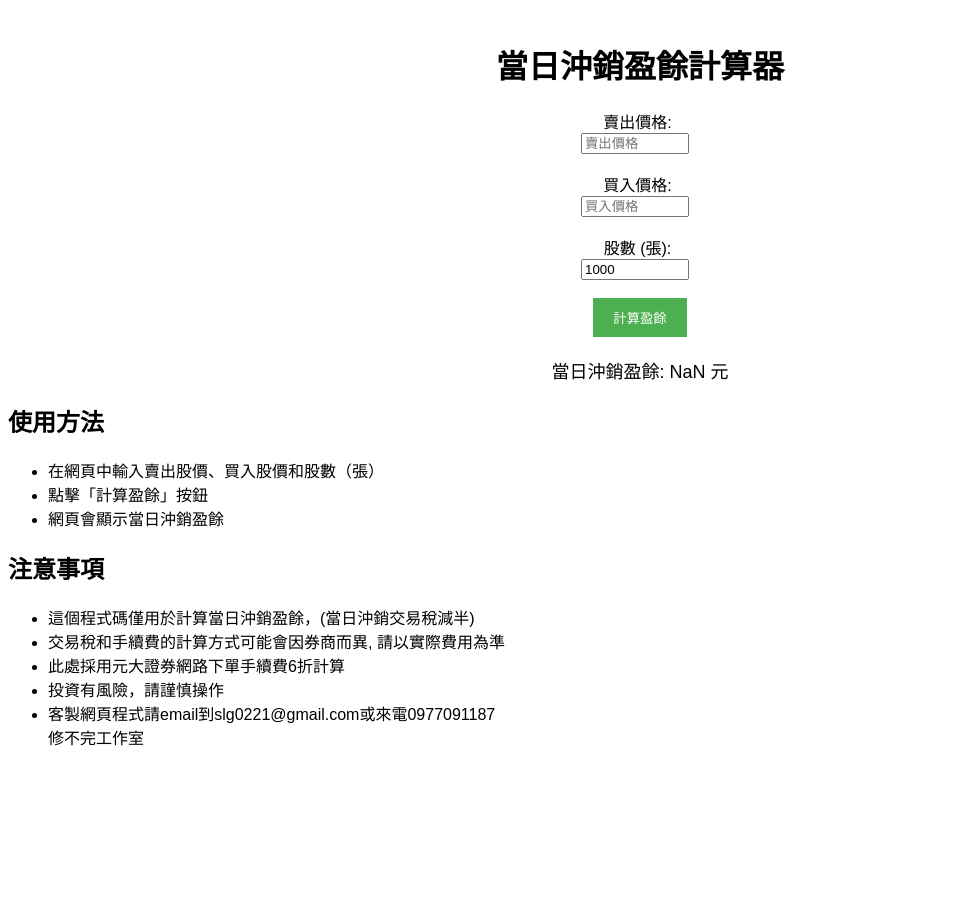
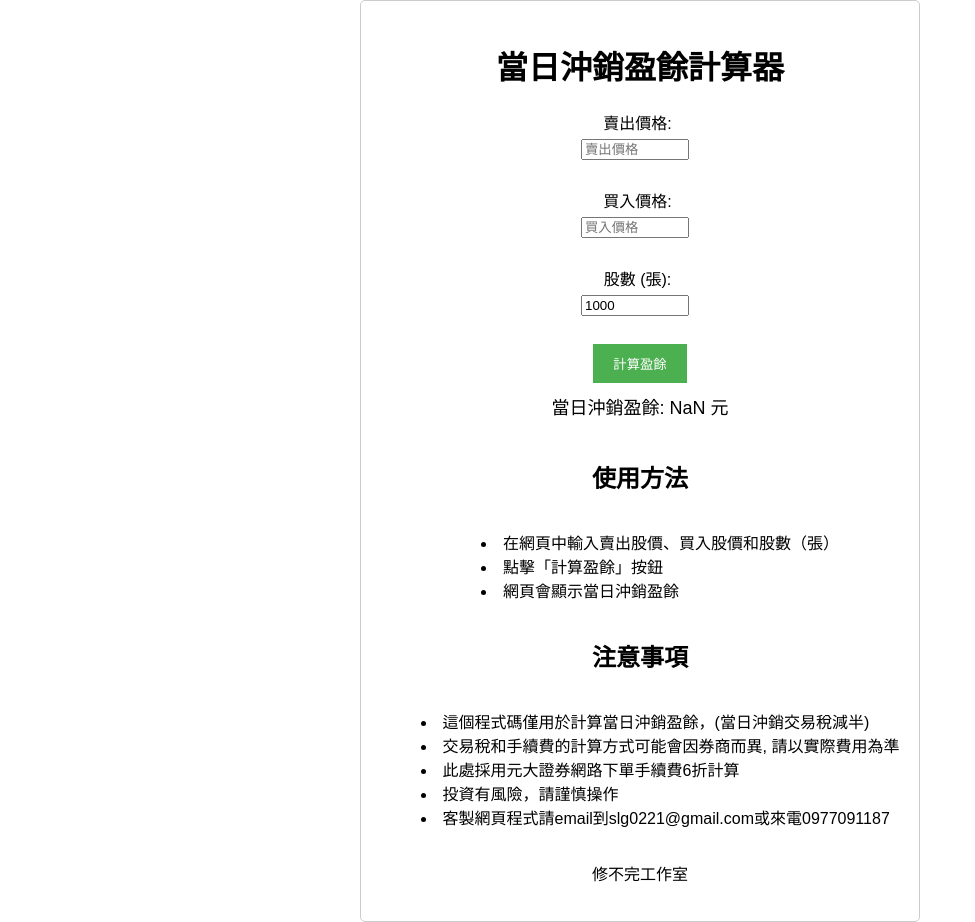
Before and after one commit to slg0221/sc, a plain HTML site: page index.html in a window 1280 px wide. Both pictures are taken after a click on the button "計算盈餘". Shown: the whole page, without its empty margins (0-975 px from the left). Before the commit the page ends 800 px from the top, so only its background shows below. Drawn offline with Linux system fonts and the light colour scheme.

Commit message:
Update index.html

```diff
--- a/index.html
+++ b/index.html
@@ -7,30 +7,53 @@
     <style>
         body {
             font-family: sans-serif;
+            display: flex;
+            flex-direction: column;
+            align-items: center;
+            justify-content: center;
+            min-height: 100vh;
+            margin: 0;
         }
+
         .container {
             display: flex;
             flex-direction: column;
             align-items: center;
-      margin: 20px;
+            padding: 20px;
+            border: 1px solid #ccc;
+            border-radius: 5px;
+            text-align: center;
         }
+
         label {
             margin-right: 5px;
+            margin-bottom: 5px;
+            text-align: left;
         }
+
         input[type="number"] {
             width: 100px;
             margin-right: 10px;
+            margin-bottom: 10px;
         }
+
         button {
             padding: 10px 20px;
             background-color: #4CAF50;
             color: white;
             border: none;
             cursor: pointer;
+            margin-bottom: 10px;
         }
+
         .result {
-      margin-top: 20px;
             font-size: 18px;
+            margin-bottom: 20px;
+        }
+
+        ul {
+            text-align: left;
+            list-style-position: inside;
         }
     </style>
 </head>
@@ -48,26 +71,6 @@
         <br>
         <button onclick="calculateProfit()">計算盈餘</button>
         <div class="result" id="profit"></div>
-  </div>
-
-  <script>
-    function calculateProfit() {
-      const sellPrice = parseFloat(document.getElementById("sellPrice").value);
-      const buyPrice = parseFloat(document.getElementById("buyPrice").value);
-      const shares = parseFloat(document.getElementById("shares").value);
-
-      // 計算手續費和交易稅
-      const sellFee = sellPrice * shares * 0.000855;
-      const buyFee = buyPrice * shares * 0.000855;
-      const tax = sellPrice * shares * 0.0015;
-
-      // 計算盈餘
-      const profit = (sellPrice - buyPrice) * shares - sellFee - buyFee - tax;
-
-      // 顯示盈餘
-      document.getElementById("profit").innerHTML = `當日沖銷盈餘: ${profit.toFixed(2)} 元`;
-    }
-  </script>
 
         <h2>使用方法</h2>
         <ul>
@@ -79,15 +82,28 @@
         <h2>注意事項</h2>
         <ul>
             <li>這個程式碼僅用於計算當日沖銷盈餘，(當日沖銷交易稅減半)</li>
-<li>交易稅和手續費的計算方式可能會因券商而異,
-    請以實際費用為準</li>
+            <li>交易稅和手續費的計算方式可能會因券商而異, 請以實際費用為準</li>
             <li>此處採用元大證券網路下單手續費6折計算</li>
             <li>投資有風險，請謹慎操作</li>
             <li>客製網頁程式請email到slg0221@gmail.com或來電0977091187</li>
+        </ul>
+        <p>修不完工作室</p>
+    </div>
 
-修不完工作室
-</ul>
+    <script>
+        function calculateProfit() {
+            const sellPrice = parseFloat(document.getElementById("sellPrice").value);
+            const buyPrice = parseFloat(document.getElementById("buyPrice").value);
+            const shares = parseFloat(document.getElementById("shares").value);
 
+            const sellFee = sellPrice * shares * 0.000855;
+            const buyFee = buyPrice * shares * 0.000855;
+            const tax = sellPrice * shares * 0.0015;
 
+            const profit = (sellPrice - buyPrice) * shares - sellFee - buyFee - tax;
+
+            document.getElementById("profit").innerHTML = `當日沖銷盈餘: ${profit.toFixed(2)} 元`;
+        }
+    </script>
 </body>
 </html>
```
Lines whose indentation alone changed are shown as unchanged.
